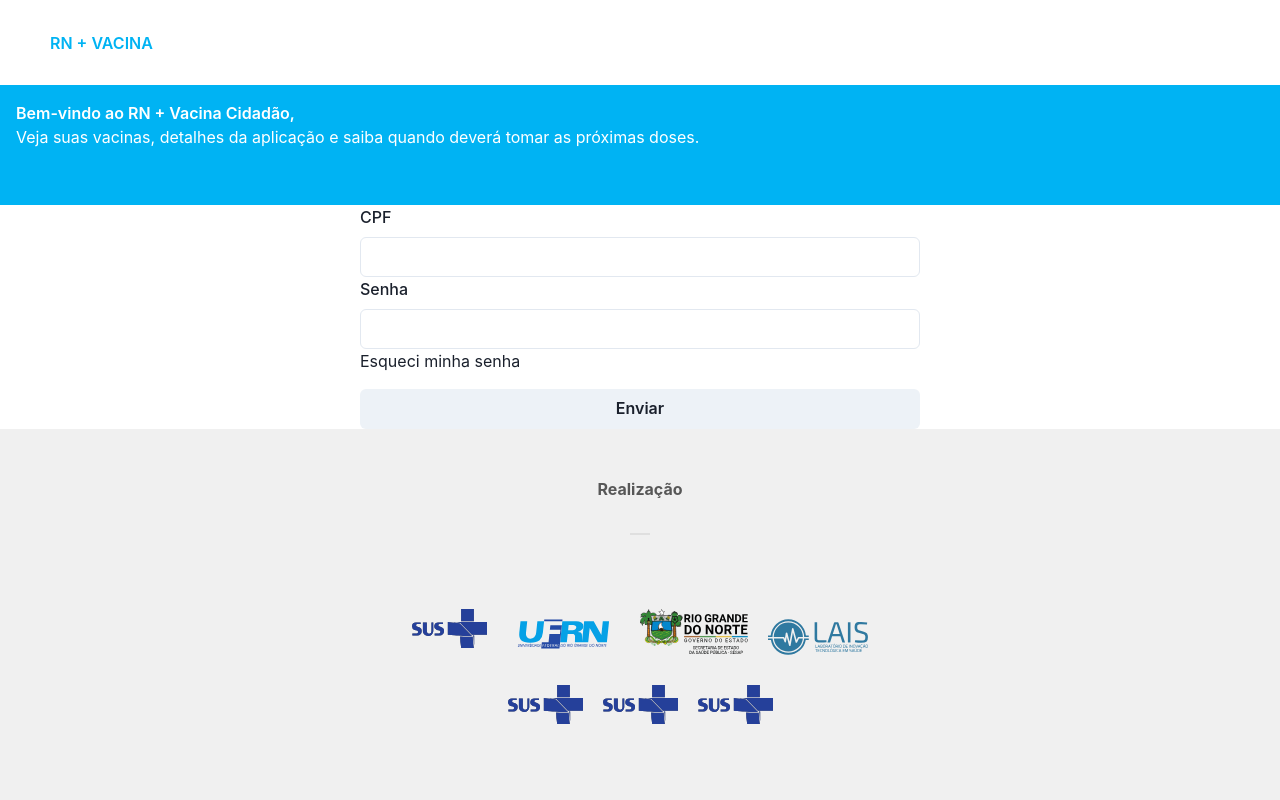
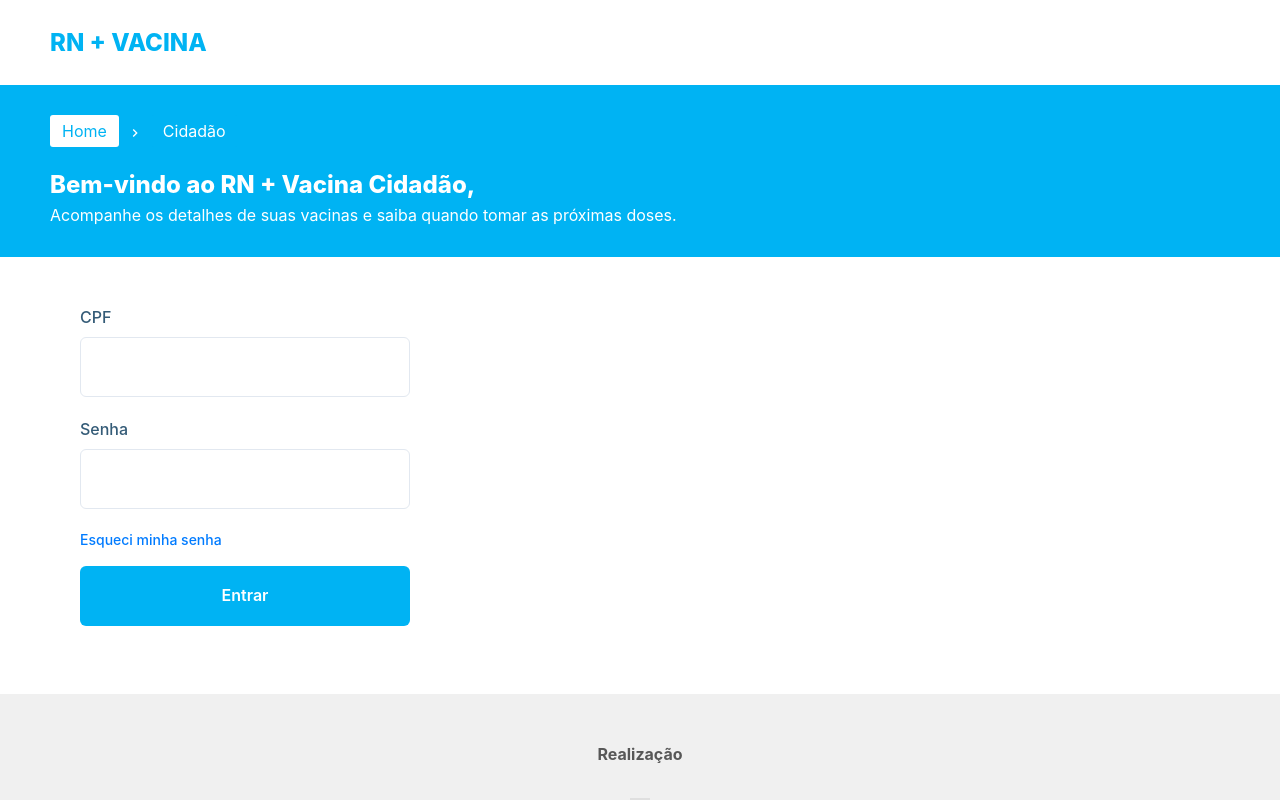
Before and after one commit to elionaimelo/rnmaisvacina-spa, a Next.js app: page / in a window 1280 px wide. Shown: the top 800 px of the page. Built offline with nearby package versions, Linux system fonts and the light colour scheme.

Commit message:
ajustes de css

```diff
--- a/pages/index.js
+++ b/pages/index.js
@@ -1,5 +1,5 @@
+import Link from "next/link";
 import {
-  Box,
   Button,
   FormControl,
   FormLabel,
@@ -8,9 +8,10 @@ import {
   Flex,
 } from "@chakra-ui/react";
 import { Formik, Field, Form } from "formik";
-import Link from "next/link";
-import Footer from "../src/components/Footer";
-import { Content } from "../src/styles";
+import PropTypes from "prop-types";
+import Footer from "src/components/Footer";
+import Header from "src/components/Header";
+import { Content } from "src/styles";
 
 export default function Home() {
   function cpfMask(value) {
@@ -42,25 +43,7 @@ export default function Home() {
   }
   return (
     <Content>
-      <header>
-        <Box className="header-top" bg="#fff" w="100%" color="#00B3F3">
-          <h1>RN + VACINA</h1>
-        </Box>
-        <Box
-          className="header-bottom"
-          bg="#00B3F3"
-          w="100%"
-          p={4}
-          color="#fff"
-          h="15vh"
-        >
-          <h1>Bem-vindo ao RN + Vacina Cidadão,</h1>
-          <span>
-            Veja suas vacinas, detalhes da aplicação e saiba quando deverá tomar
-            as próximas doses.
-          </span>
-        </Box>
-      </header>
+      <Header />
       <main>
         {" "}
         <Formik
@@ -82,7 +65,7 @@ export default function Home() {
             setFieldValue,
             handleBlur,
           }) => (
-            <Form>
+            <Form className="agendamento-form">
               <Field name="cpf">
                 {({ field, form }) => (
                   <FormControl isInvalid={errors.cpf && touched.cpf}>
@@ -118,10 +101,15 @@ export default function Home() {
               </Field>
               <Flex flexDirection="column">
                 <Link href="/">
-                  <a>Esqueci minha senha</a>
+                  <a className="forgot-password">Esqueci minha senha</a>
                 </Link>
-                <Button mt={4} isLoading={isSubmitting} type="submit">
-                  Enviar
+                <Button
+                  mt={4}
+                  isLoading={isSubmitting}
+                  type="submit"
+                  className="form-button"
+                >
+                  Entrar
                 </Button>
               </Flex>
             </Form>
--- a/src/styles/index.js
+++ b/src/styles/index.js
@@ -1,19 +1,34 @@
 import styled from "styled-components";
 
 export const Content = styled.div`
-  h1 {
-    font-weight: 600;
+  main {
+    /* max-width: 560px; */
+    margin: auto;
+    padding: 3rem 5rem;
+    color: #345b77;
   }
 
-  .header-top {
-    padding: 10px 50px;
-    height: 85px;
-    display: flex;
-    align-items: center;
+  .agendamento-form {
+    max-width: 330px;
   }
 
-  main {
-    max-width: 560px;
-    margin: auto;
+  .agendamento-form input {
+    height: 60px;
+  }
+
+  .agendamento-form > div {
+    margin-bottom: 20px;
+  }
+
+  .form-button {
+    background-color: #00b3f3;
+    color: #fff;
+    height: 60px;
+  }
+
+  .forgot-password {
+    color: #007bff;
+    font-weight: 500;
+    font-size: 14px;
   }
 `;
```
